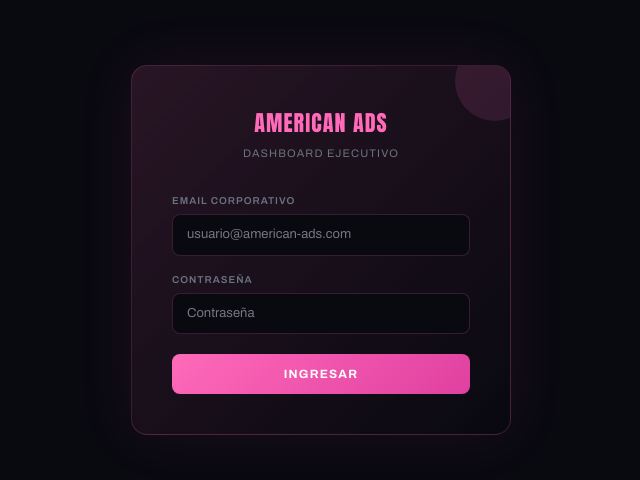
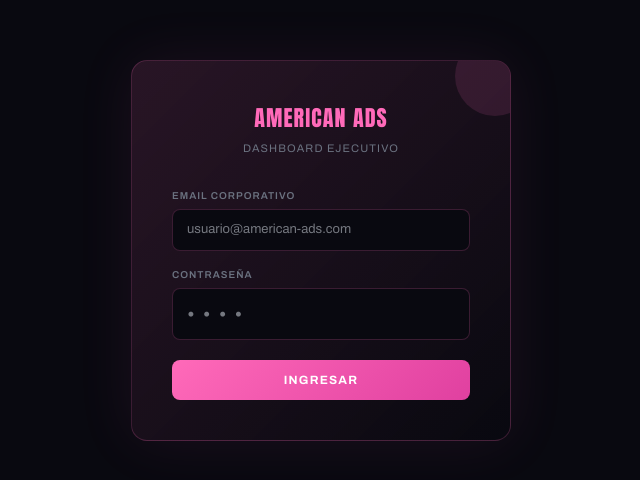
Before and after one commit to sciglianomf/dashboard-mvp, a React app in the folder frontend/: page /#/login in a window 1280 px wide. Shown: the part 150-630 px from the top of the page, without its empty margins (319-959 px from the left). Built offline with nearby package versions, Linux system fonts and the light colour scheme; no server answers; the HTML template or start-up script is replaced by a standard one.

Commit message:
Revert "fix: eliminar restricción de PIN en campo contraseña del login"
This reverts commit 68d63b152b27c9f2482b6745a785f39edd8479ac.

```diff
--- a/frontend/src/pages/Login.jsx
+++ b/frontend/src/pages/Login.jsx
@@ -21,8 +21,8 @@ export default function Login() {
       setError('Solo se permiten emails @american-ads.com');
       return;
     }
-    if (!pin) {
-      setError('Ingresá tu contraseña');
+    if (!/^\d{4}$/.test(pin)) {
+      setError('El PIN debe ser exactamente 4 dígitos numéricos');
       return;
     }
 
@@ -108,8 +108,9 @@ export default function Login() {
             <input
               type="password"
               value={pin}
-              onChange={e => setPin(e.target.value)}
-              placeholder="Contraseña"
+              onChange={e => setPin(e.target.value.replace(/\D/g, '').slice(0, 4))}
+              placeholder="••••"
+              maxLength={4}
               autoComplete="current-password"
               required
               style={{
@@ -119,8 +120,8 @@ export default function Login() {
                 borderRadius: '8px',
                 padding: '10px 14px',
                 color: 'var(--text-primary)',
-                fontSize: '13px',
-                letterSpacing: 'normal',
+                fontSize: '20px',
+                letterSpacing: '0.4em',
                 fontFamily: 'var(--sans)',
                 outline: 'none',
                 boxSizing: 'border-box',
```
